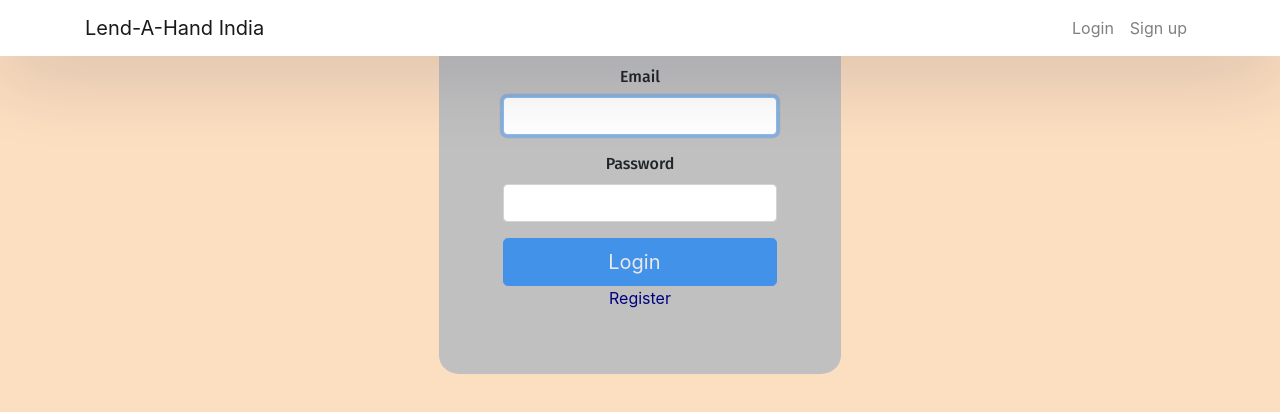
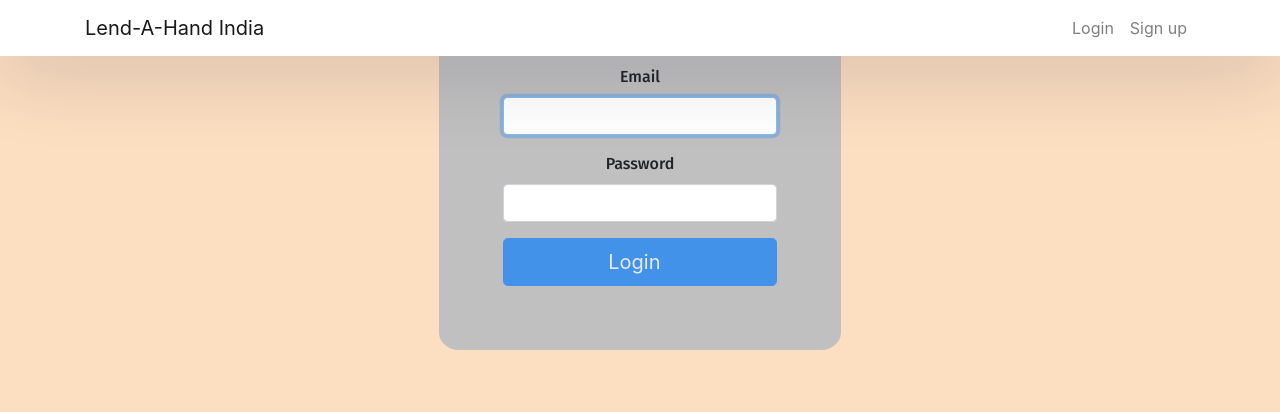
Before and after one commit to karuneshtripathi13/LAHI-Code-for-Good, a React (Create React App) app in the folder client/: page / in a window 1280 px wide. Shown: the top 412 px of the page. Built offline with nearby package versions, Linux system fonts and the light colour scheme.

Commit message:
register css

```diff
--- a/client/src/components/Login/Login.js
+++ b/client/src/components/Login/Login.js
@@ -54,7 +54,7 @@ export default function Login() {
         <Button block size="lg" type="submit" disabled={!validateForm()}>
           Login &nbsp;<i className="fa fa-sign-in"></i>
         </Button>
-        <a href="/register" style={{color:"navy"}}>Register</a>
+
       </Form>
     </div>
   );
```
